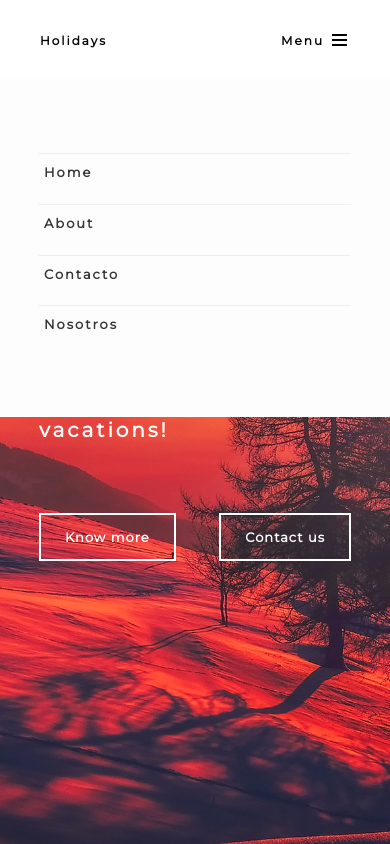
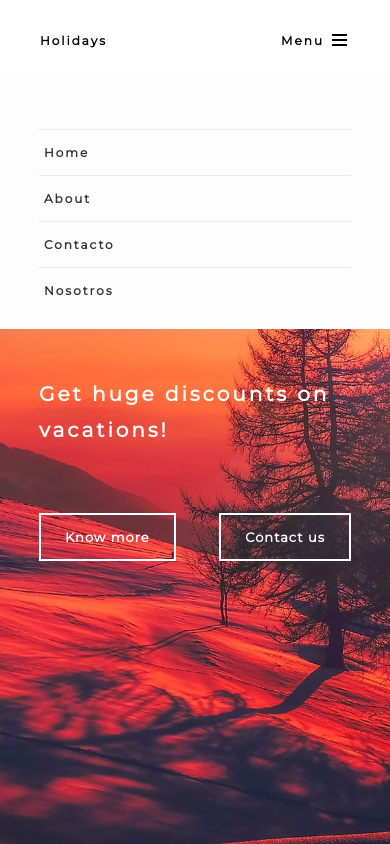
Before and after one commit to ggihoff/NatureLife, a plain HTML site: page index.html in a window 390 px wide. Both pictures are taken after a click on the element 339 px from the left and 40 px from the top of the page. Shown: the top 844 px of the page. Drawn offline with nearby package versions, Linux system fonts and the light colour scheme.

Commit message:
Add files via upload

```diff
--- a/app.js
+++ b/app.js
@@ -1,20 +1,27 @@
 
 var activo = false;
+
+var scrolleo = false;
+
 $(window).on('scroll', function(){
     if ($(window).scrollTop()){
 
-
-
-
+            scrolleo = true;
+              document.getElementById("navi").style.transition = "ease 0.5s";
             $('nav').addClass('black');
 
     }
     else {
+            scrolleo = false;
+
+            if( scrolleo == false && activo == true) {
+
+            }
+            else {
+
 
                 $('nav').removeClass('black');
-
-
-
+            }
     }
 })
 
@@ -26,16 +33,27 @@ const navSlide = () => {
 
     burguer.addEventListener('click',() => {
 
-
                 nav.classList.toggle('nav-active');
+                document.getElementById("navi").style.transition = "ease 0.0s";
                 $('nav').addClass('black');
 
                 if (activo == false) {
+
                         activo = true;
+
                 }
                 else {
+
+                        activo = false;
+
+                        if(scrolleo == false) {
+
+
                             $('nav').removeClass('black');
-        activo = false;
+                        }
+
+
+
             }
 
             console.log(activo);
--- a/index.html
+++ b/index.html
@@ -11,7 +11,7 @@
 
 </head>
 <body>
-    <nav>
+    <nav id="navi">
       <div class="logo"><p>Holidays</p></div>
       <div class="menu">
         <ul class="nav-links">
--- a/style.css
+++ b/style.css
@@ -72,6 +72,7 @@ cursor: pointer;
 
 }
 nav.black {
+
     background:rgba(255, 255, 255, 1);
     border-bottom: rgba(51, 51, 51, 0.3) solid 1px;
     height: 80px;
@@ -290,7 +291,7 @@ width: 100%;
         z-index:99;
         position: absolute;
         right: 0px;
-        height: 40vh;
+        height: 250px;
         display: flex;
         align-items: center;
         top: 79px;
@@ -324,12 +325,12 @@ width: 100%;
     .div-links li{
 
         width: 80%;
-      font-size: 13px;
+      font-size: 12px;
         margin: auto;
-      padding: 10px 5px;
+      padding: 15px 5px;
         text-align: left;
        color: #333;
-        border-top: 1px solid rgba(0,0,0,.06);
+        border-top: 1px solid rgba(0,0,0,.07);
     }
 
 
```
Lines whose indentation alone changed are shown as unchanged.
